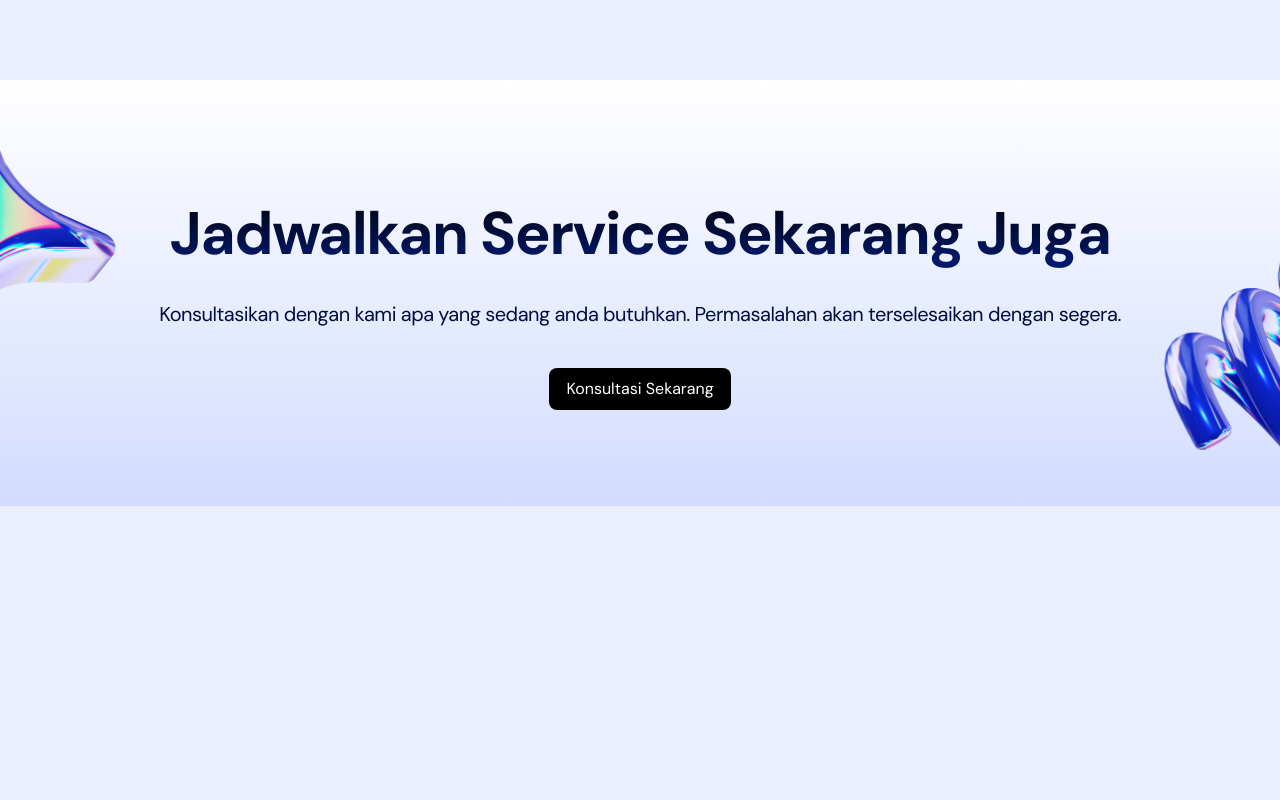
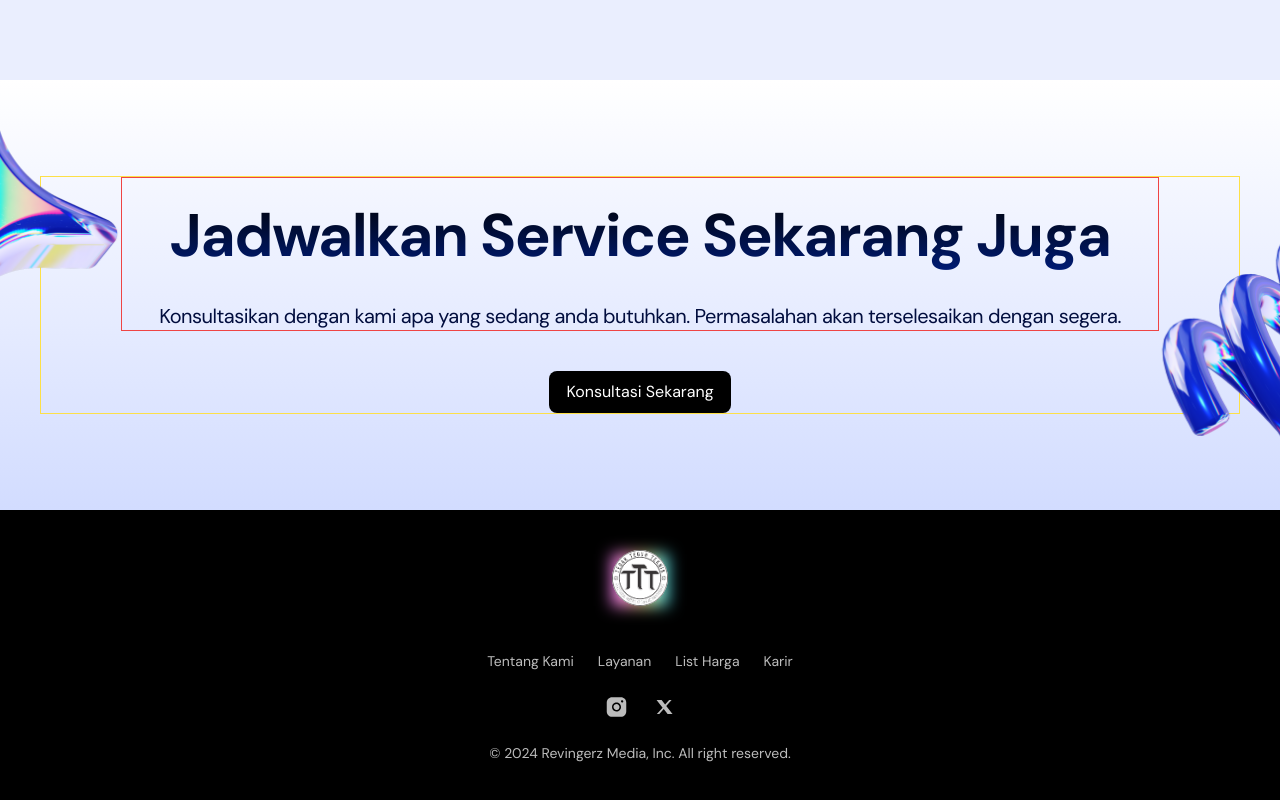
Before and after one commit to msholehhudin/light-landing-page, a Next.js app: page / in a window 1280 px wide. Shown: the part 2717-3517 px from the top of the page. Before the commit the page ends 3250 px from the top, so only its background shows below. Built offline with nearby package versions, Linux system fonts and the light colour scheme.

Commit message:
Footer Section is Done

```diff
--- a/src/app/page.tsx
+++ b/src/app/page.tsx
@@ -1,5 +1,6 @@
 import { AboutUs } from "@/sections/AboutUs";
 import { CallToAction } from "@/sections/CallToAction";
+import { Footer } from "@/sections/Footer";
 import { Header } from "@/sections/Header";
 import { Hero } from "@/sections/Hero";
 import { LogoTicker } from "@/sections/LogoTicker";
@@ -17,6 +18,7 @@ const Home = () => {
         <ProductShowcase />
         <Services />
         <CallToAction />
+        <Footer />
       </main>
     </>
   );
--- a/src/sections/CallToAction.tsx
+++ b/src/sections/CallToAction.tsx
@@ -8,10 +8,10 @@ export const CallToAction = () => {
       className="bg-gradient-to-b from-white to-[#D2DCFF] py-24 overflow-x-clip"
       id="consult"
     >
-      <div className="container">
-        <div className="relative">
+      <div className="container border border-yellow-300">
+        <div className="relative border border-red-500">
           <h2 className="title py-3">Jadwalkan Service Sekarang Juga</h2>
-          <p className="desc">
+          <p className="desc ">
             Konsultasikan dengan kami apa yang sedang anda butuhkan.
             Permasalahan akan terselesaikan dengan segera.
           </p>
--- a/src/sections/Footer.tsx
+++ b/src/sections/Footer.tsx
@@ -1,3 +1,33 @@
+import Logo from "@/assets/logo.png";
+import Image from "next/image";
+import SocialInsta from "@/assets/social-insta.svg";
+import SocialX from "@/assets/social-x.svg";
+
 export const Footer = () => {
-  return null;
+  return (
+    <footer className="bg-black text-[#BCBCBC] text-sm py-10 text-center">
+      <div className="max-container padding-container">
+        <div className="inline-flex relative before:content-[''] before:top-1 before:bottom-0 before:w-full before:blur before:bg-[linear-gradient(to_right,#F87BFF,#FB92CF,#FFDD9B,#C2F0B1,#2FD8FE)] before:absolute">
+          <Image
+            src={Logo}
+            alt="Tegak Teguh Service"
+            className="h-14 w-14 relative bg-white rounded-full"
+          />
+        </div>
+        <nav className="flex flex-col md:flex-row md:justify-center mt-10 gap-6">
+          <a href="#">Tentang Kami</a>
+          <a href="#">Layanan</a>
+          <a href="#">List Harga</a>
+          <a href="#">Karir</a>
+        </nav>
+        <div className="flex justify-center mt-6 gap-6">
+          <SocialInsta />
+          <SocialX />
+        </div>
+        <p className="mt-6">
+          &copy; 2024 Revingerz Media, Inc. All right reserved.
+        </p>
+      </div>
+    </footer>
+  );
 };
```
